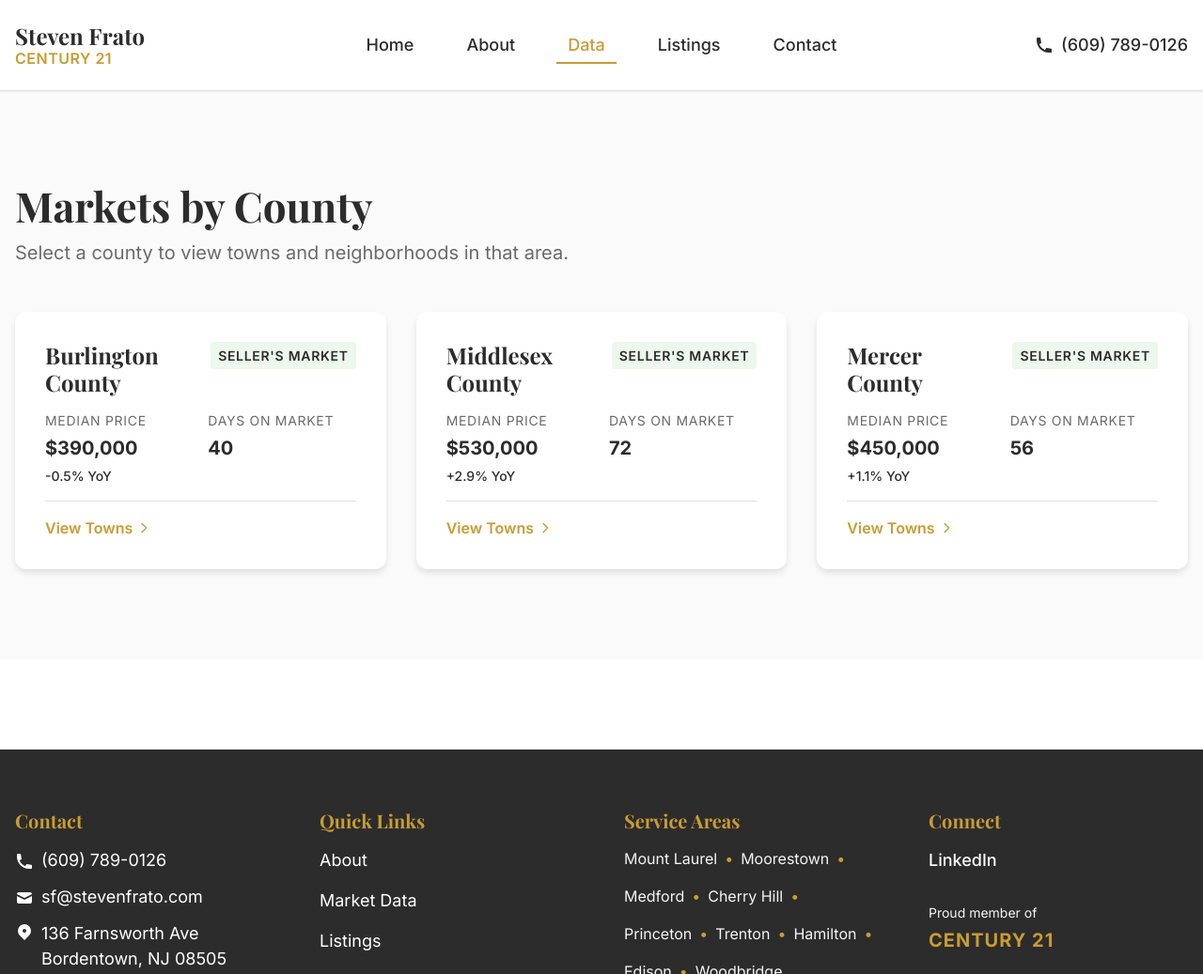
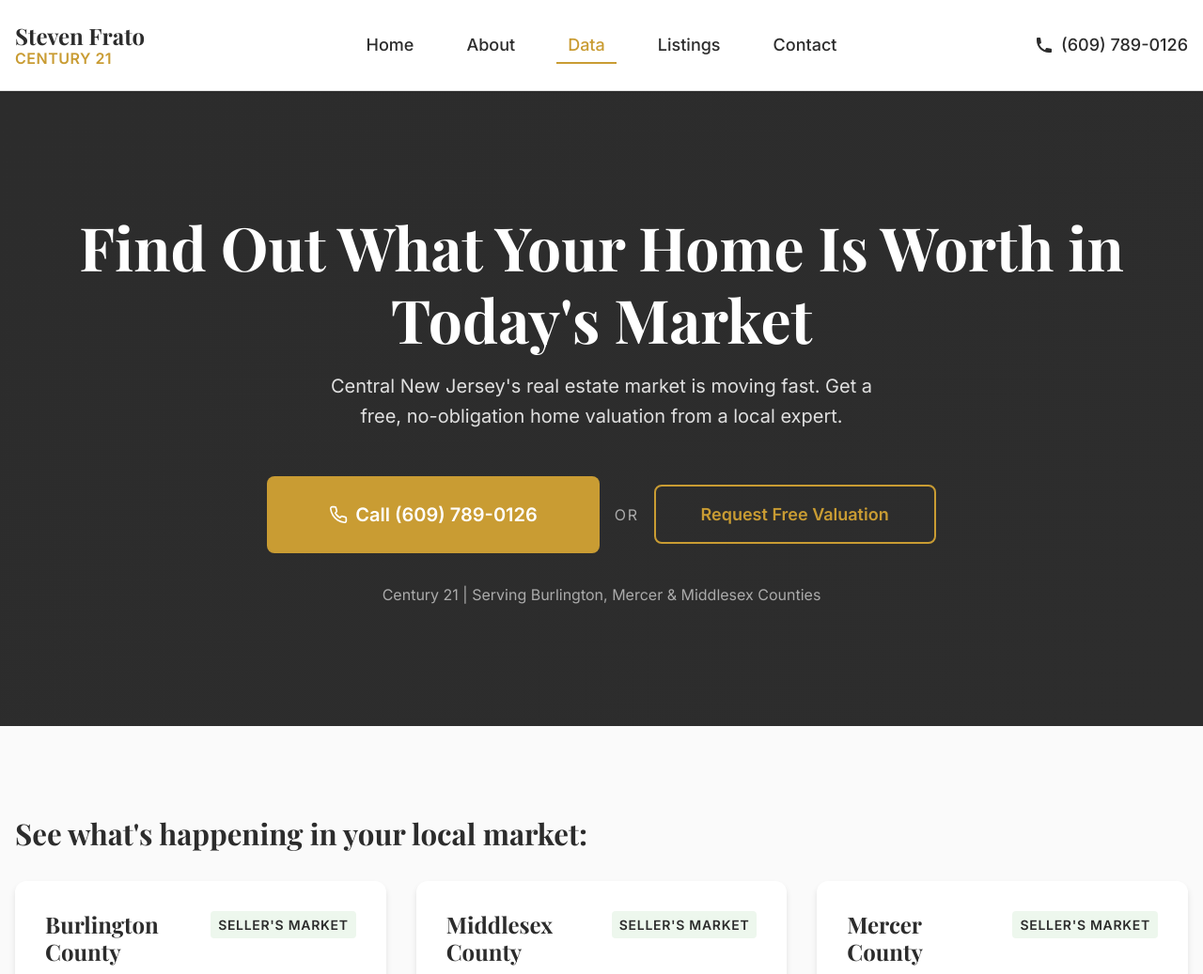
Before and after one commit to SFRATO/StevensWebsite, an Astro site: page /market in a window 1280 px wide. Shown: the top 1037 px of the page at 94% size. Built offline with nearby package versions, Linux system fonts and the light colour scheme; Astro itself is replaced by a stand-in of ours.

Commit message:
Update index.astro

```diff
--- a/src/pages/market/index.astro
+++ b/src/pages/market/index.astro
@@ -52,18 +52,40 @@ const description = `Current real estate market trends for Burlington, Mercer, a
 ---
 
 <BaseLayout title={title} description={description} schema={breadcrumbSchema}>
+  <!-- Hero Section: Primary CTA -->
+  <section class="market-hero">
+    <div class="container">
+      <h1>Find Out What Your Home Is Worth in Today's Market</h1>
+      <p class="hero-subtitle">
+        Central New Jersey's real estate market is moving fast.
+        Get a free, no-obligation home valuation from a local expert.
+      </p>
+
+      <div class="hero-cta">
+        <a href="tel:+16097890126" class="btn btn-primary btn-lg">
+          <svg width="20" height="20" viewBox="0 0 24 24" fill="none" stroke="currentColor" stroke-width="2" stroke-linecap="round" stroke-linejoin="round">
+            <path d="M22 16.92v3a2 2 0 0 1-2.18 2 19.79 19.79 0 0 1-8.63-3.07 19.5 19.5 0 0 1-6-6 19.79 19.79 0 0 1-3.07-8.67A2 2 0 0 1 4.11 2h3a2 2 0 0 1 2 1.72 12.84 12.84 0 0 0 .7 2.81 2 2 0 0 1-.45 2.11L8.09 9.91a16 16 0 0 0 6 6l1.27-1.27a2 2 0 0 1 2.11-.45 12.84 12.84 0 0 0 2.81.7A2 2 0 0 1 22 16.92z"/>
+          </svg>
+          Call (609) 789-0126
+        </a>
+        <span class="cta-divider">or</span>
+        <a href="/contact/" class="btn btn-secondary">Request Free Valuation</a>
+      </div>
+
+      <p class="trust-line">Century 21 | Serving Burlington, Mercer & Middlesex Counties</p>
+    </div>
+  </section>
+
+  <!-- County Market Data -->
   <section class="counties-section">
     <div class="container">
-      <h1>Markets by County</h1>
-      <p class="section-intro">
-        Select a county to view towns and neighborhoods in that area.
-      </p>
+      <h2 class="counties-heading">See what's happening in your local market:</h2>
 
       <div class="counties-grid">
         {counties.map((county) => (
           <a href={`/areas/#${county.slug}`} class="county-card">
             <div class="county-header">
-              <h2>{county.region}</h2>
+              <h3>{county.region}</h3>
               <span class={`market-badge badge-${county.market_type}`}>
                 {county.market_type === 'seller' ? "Seller's Market" :
                  county.market_type === 'buyer' ? "Buyer's Market" : 'Balanced'}
@@ -103,21 +125,131 @@ const description = `Current real estate market trends for Burlington, Mercer, a
 </BaseLayout>
 
 <style>
+  /* Hero Section */
+  .market-hero {
+    background: linear-gradient(135deg, var(--charcoal) 0%, #2d2d2d 100%);
+    padding: var(--space-16) 0;
+    text-align: center;
+  }
+
+  .market-hero h1 {
+    font-family: var(--font-heading);
+    font-size: var(--text-4xl);
+    color: var(--white);
+    margin-bottom: var(--space-4);
+    line-height: 1.2;
+  }
+
+  .hero-subtitle {
+    font-size: var(--text-lg);
+    color: rgba(255, 255, 255, 0.85);
+    max-width: 600px;
+    margin: 0 auto var(--space-8);
+    line-height: 1.6;
+  }
+
+  .hero-cta {
+    display: flex;
+    flex-direction: column;
+    align-items: center;
+    gap: var(--space-4);
+    margin-bottom: var(--space-6);
+  }
+
+  .btn {
+    display: inline-flex;
+    align-items: center;
+    justify-content: center;
+    gap: var(--space-2);
+    padding: var(--space-4) var(--space-8);
+    border-radius: var(--radius-md);
+    font-weight: var(--font-semibold);
+    font-size: var(--text-base);
+    text-decoration: none;
+    transition: all var(--transition-base);
+    cursor: pointer;
+  }
+
+  .btn-primary {
+    background-color: var(--c21-gold);
+    color: var(--white);
+  }
+
+  .btn-primary:hover {
+    background-color: var(--c21-gold-dark);
+    transform: translateY(-2px);
+  }
+
+  .btn-lg {
+    padding: var(--space-5) var(--space-10);
+    font-size: var(--text-lg);
+  }
+
+  .btn-secondary {
+    background-color: transparent;
+    color: var(--c21-gold);
+    border: 2px solid var(--c21-gold);
+  }
+
+  .btn-secondary:hover {
+    background-color: var(--c21-gold);
+    color: var(--white);
+  }
+
+  .cta-divider {
+    color: rgba(255, 255, 255, 0.6);
+    font-size: var(--text-sm);
+    text-transform: uppercase;
+    letter-spacing: 0.1em;
+  }
+
+  .trust-line {
+    color: rgba(255, 255, 255, 0.6);
+    font-size: var(--text-sm);
+    margin: 0;
+  }
+
+  @media (min-width: 640px) {
+    .hero-cta {
+      flex-direction: row;
+      justify-content: center;
+    }
+  }
+
+  @media (max-width: 768px) {
+    .market-hero {
+      padding: var(--space-12) 0;
+    }
+
+    .market-hero h1 {
+      font-size: var(--text-2xl);
+    }
+
+    .hero-subtitle {
+      font-size: var(--text-base);
+    }
+
+    .btn-lg {
+      width: 100%;
+      max-width: 300px;
+    }
+
+    .btn-secondary {
+      width: 100%;
+      max-width: 300px;
+    }
+  }
+
   /* Counties Section */
   .counties-section {
     padding: var(--space-12) 0;
     background-color: var(--off-white);
   }
 
-  .counties-section h1 {
-    font-size: var(--text-3xl);
-    margin-bottom: var(--space-2);
-  }
-
-  .section-intro {
-    color: var(--text-secondary);
-    font-size: var(--text-lg);
-    margin-bottom: var(--space-8);
+  .counties-heading {
+    font-size: var(--text-2xl);
+    color: var(--text-primary);
+    margin-bottom: var(--space-6);
   }
 
   .counties-grid {
@@ -162,7 +294,7 @@ const description = `Current real estate market trends for Burlington, Mercer, a
     margin-bottom: var(--space-4);
   }
 
-  .county-header h2 {
+  .county-header h3 {
     font-size: var(--text-xl);
     color: var(--text-primary);
     margin: 0;
```
